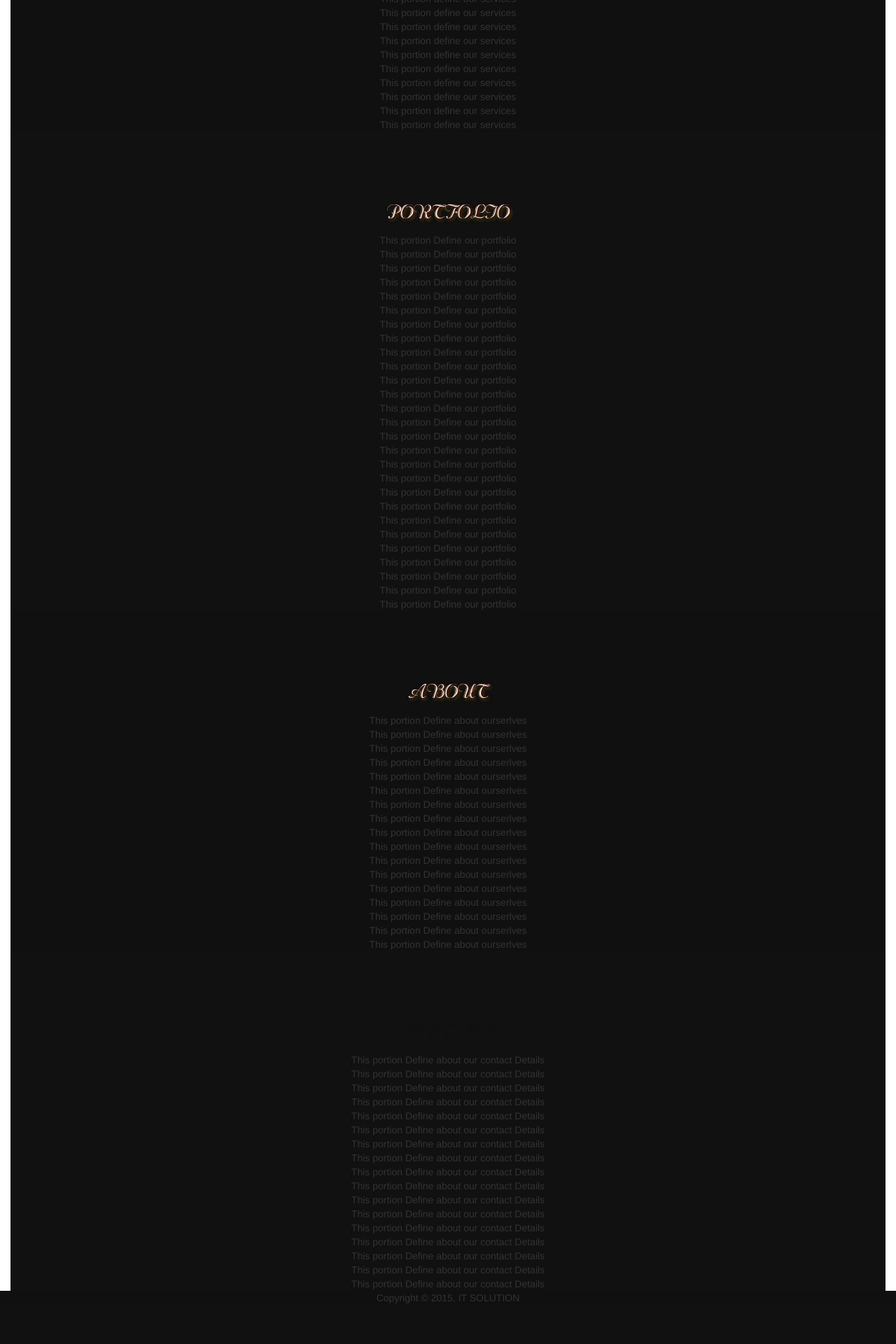
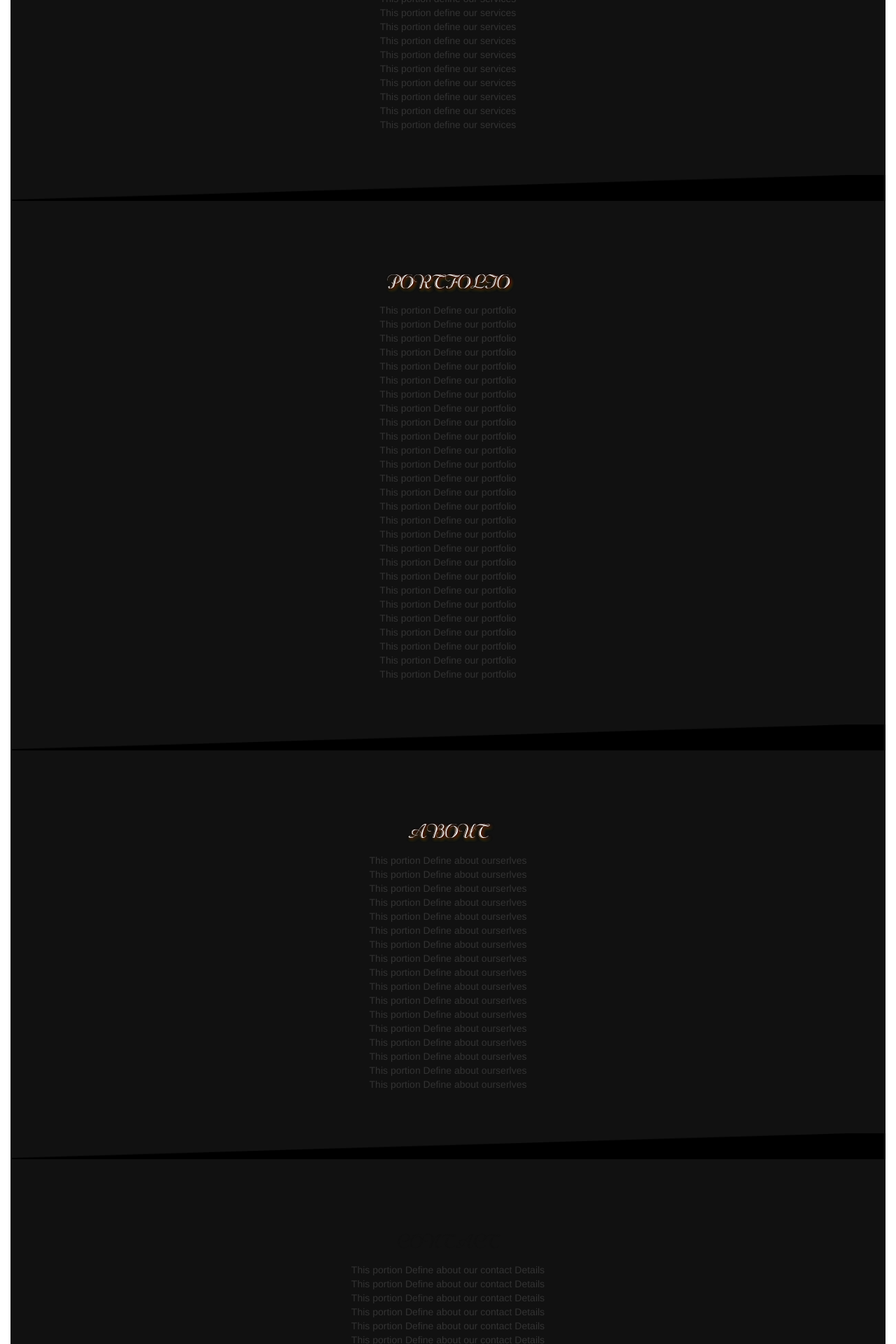
Before and after one commit to ahamed/it-solucion, a PHP site: page / in a window 1280 px wide. Shown: the part 792-2712 px from the top of the page at 70% size. Before the commit the page ends 2654 px from the top, so only its background shows below. Run offline with PHP 8.4, Linux system fonts and the light colour scheme; some libraries are stand-ins or nearby versions.

Commit message:
add some

```diff
--- a/bootstrap-3.3.5-dist/css/name-design.css
+++ b/bootstrap-3.3.5-dist/css/name-design.css
@@ -35,7 +35,8 @@
 
     color: #101010;
     #color: white;
-    #text-shadow: 2px 2px 4px black, 2px 2px 4px red, 2px 3px 4px green;
+    #text-shadow: 2px 2px 4px b
+    lack, 2px 2px 4px red, 2px 3px 4px green;
     font-family: customFont, verdana, Arial, sans-serif;
     font-size: xx-large;
 }
@@ -45,3 +46,16 @@
 span .rotate{
     color: red;
 }
+
+.page-breaker{
+    background-color: #101010;
+    height: 40px;
+    width: 100%;
+    /*background-image: url("/background.png");*/
+
+
+
+}
+.box{
+
+}
--- a/bootstrap-3.3.5-dist/css/scrolling-nav.css
+++ b/bootstrap-3.3.5-dist/css/scrolling-nav.css
@@ -24,31 +24,34 @@ of those sections to manage the look and feel of the site. */
     height: 100%;
     padding-top: 80px;
     text-align: center;
-    #background: #fff;
-    background-color: #101010;
+    background-color: #111111;
+    padding-bottom: 60px;
+
 }
 
 #portfolio {
     height: 100%;
     text-align: center;
-    #background: #eee;
     padding-top: 80px;
     background-color: #111111;
+    padding-bottom: 60px;
+
 }
 
 #about_us {
     height: 100%;
     padding-top: 80px;
     text-align: center;
-    #background: #fff;
-    background-color: #101010;
+    background-color: #111111;
+    padding-bottom: 60px;
+
 }
 
 #contact {
     height: 100%;
     padding-top: 80px;
     text-align: center;
-    #background: #eee;
     background-color: #111111;
+    padding-bottom: 60px;
 
 }
--- a/bootstrap-3.3.5-dist/css/style.css
+++ b/bootstrap-3.3.5-dist/css/style.css
@@ -14,6 +14,7 @@ img{
     margin-top: 95px;
     width: 100%;
     background-color: cadetblue;
+
 
 }
 #Carousel .item{
@@ -50,3 +51,34 @@ li.active{
     font-family: cursive;
     font-weight: bold;
 }
+
+#p-breaker{
+
+    background-image: url("../../images/background.png");
+    background-color: #111111;
+    background-position: center;
+    background-repeat: no-repeat;
+    background-size: 100%;
+
+
+}
+#a-breaker{
+
+    background-image: url("../../images/background.png");
+    background-color: #111111;
+    background-position: center;
+    background-repeat: no-repeat;
+    background-size: 100%;
+
+
+}
+#c-breaker{
+
+    background-image: url("../../images/background.png");
+    /*background-position: center;*/
+    background-color: #111111;
+    background-repeat: no-repeat;
+    background-size: 100%;
+
+
+}
--- a/bootstrap-3.3.5-dist/js/textiffect.js
+++ b/bootstrap-3.3.5-dist/js/textiffect.js
@@ -10,4 +10,6 @@ $(document).ready(function(){
         animation: "dissolve",
         speed: 2000
     });
+    var width = $("#mid-part").width();
+    //alert(width);
 });
--- a/index.php
+++ b/index.php
@@ -28,7 +28,7 @@
         <div class="row" id="mid-part">
 
             <div class="col-md-12" id="content">
-                <div class="">
+                <div class="pentagon" >
                     <div id="services">
                         <div id="deg-service">
                             <div class="left-portion">
@@ -64,7 +64,8 @@
                         This portion define our services</br>
                         This portion define our services</br>
                     </div>
-                    <div id="portfolio">
+                    <div class="page-breaker" id="p-breaker"></div>
+                    <div id="portfolio" class="pentagon">
                         <div id="deg-portfolio">
                             <div class="left-portion">
 
@@ -104,7 +105,8 @@
                         This portion Define our portfolio</br>
                         This portion Define our portfolio</br>
                     </div>
-                    <div id="about_us">
+                    <div class="page-breaker" id="a-breaker"></div>
+                    <div id="about_us" class="box effect2">
                         <div id="deg-about">
                             <div class="left-portion">
 
@@ -134,7 +136,8 @@
                         This portion Define about ourserlves</br>
                         This portion Define about ourserlves</br>
                     </div>
-                    <div id="contact">
+                    <div class="page-breaker" id="c-breaker"></div>
+                    <div id="contact" class="pentagon">
                         <div id="deg-contact">
                             <div class="left-portion">
 
```
Also changed, not shown: background.png (added), bootstrap-3.3.5-dist/js/scrolling-nav.js (line endings or trailing spaces), images/background-img.png (added), images/background.png (added).
